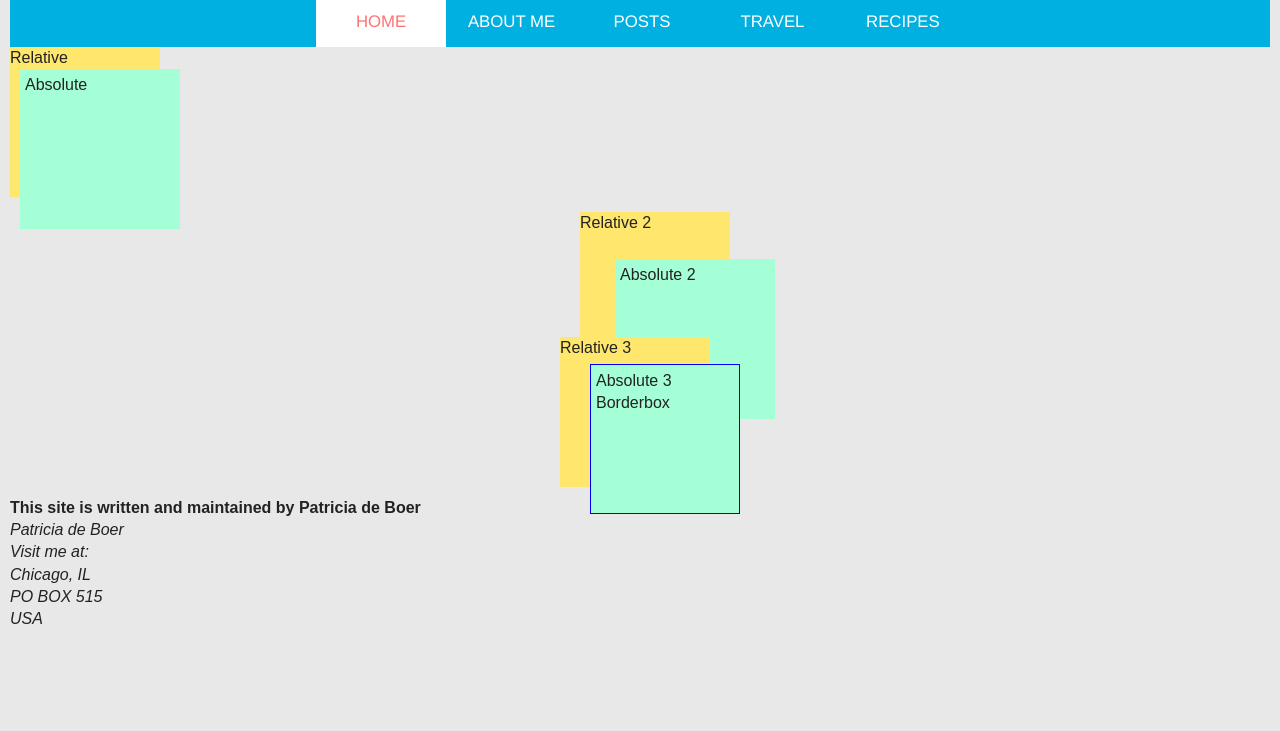
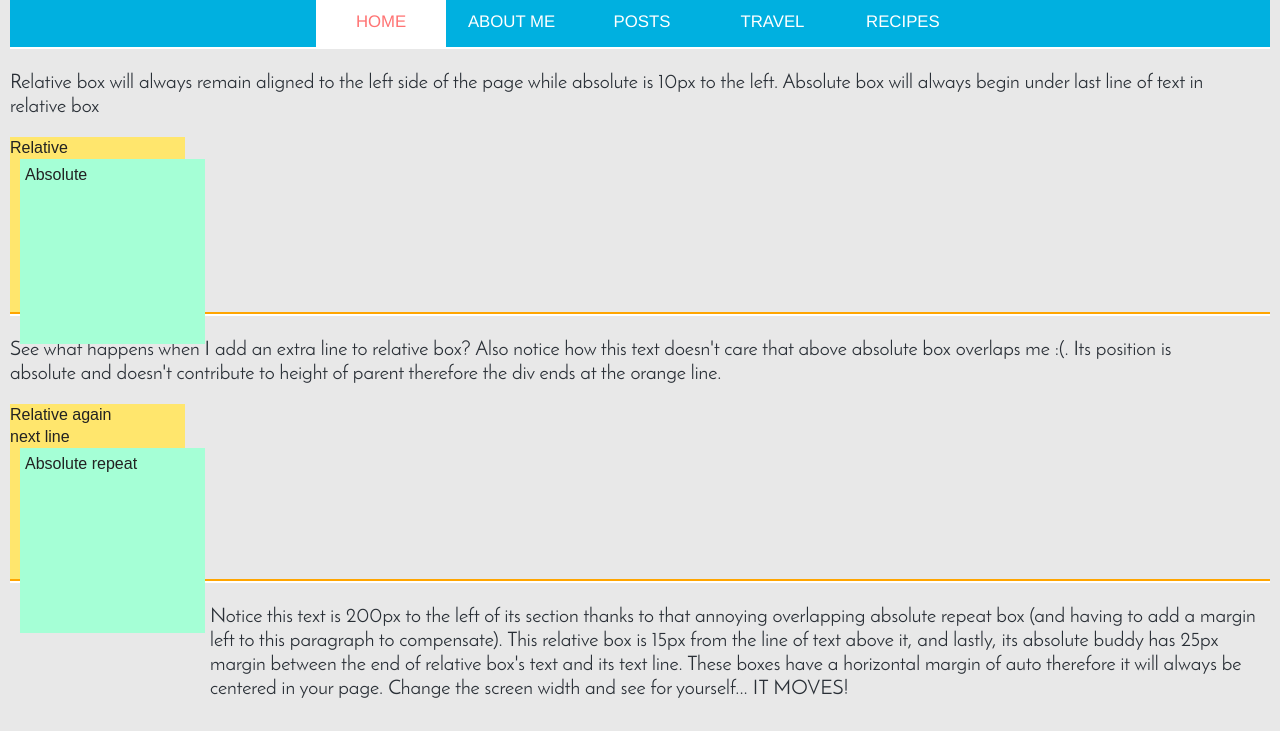
Before and after one commit to patriciadeboer/starter_website, a website: page blog_entry/AbsolutePositioning.html in a window 1280 px wide. Shown: the part 167-898 px from the top of the page. Before the commit the page ends 808 px from the top, so only its background shows below. Drawn offline with Linux system fonts and the light colour scheme; files whose address does not match are found by name.

Commit message:
editting absolute positioning blog entry

```diff
--- a/blog_entry/AbsolutePositioning.html
+++ b/blog_entry/AbsolutePositioning.html
@@ -38,16 +38,30 @@
         </nav>
 
         <main>
+            <div class="group">
+                <p> Relative box will always remain aligned to the left side of the page while absolute is 10px to the left. Absolute box will always begin under last line of text in relative box </p>
                 <div class="box relative"> Relative
                     <div class="box absolute"> Absolute </div>
                 </div>
-
+            </div>
+            <div class="group">
+                <p> See what happens when I add an extra line to relative box? Also notice how this text doesn't care that above absolute box overlaps me :(. Its position is absolute and doesn't contribute to height of parent therefore the div ends at the orange line.</p>
+                <div class="box relative"> Relative again <br> next line
+                    <div class="box absolute"> Absolute repeat</div>
+                </div>
+            </div>
+            <div class="group g2">
+                <p> Notice this text is 200px to the left of its section thanks to that annoying overlapping absolute repeat box (and having to add a margin left to this paragraph to compensate). This relative box is 15px from the line of text above it, and lastly, its absolute buddy has 25px margin between the end of relative box's text and its text line. These boxes have a horizontal margin of auto therefore it will always be centered in your page. Change the screen width and see for yourself... IT MOVES!  </p>
                 <div class="box relative r2"> Relative 2
                     <div class="box absolute a2"> Absolute 2</div>
                 </div>
+            </div>
 
+            <div class="group">
                 <div class="box relative r3"> Relative 3
                     <div class="box absolute a3"> Absolute 3 Borderbox</div>
+                </div>
+                <p> This box has a bottom positioning therefore it's position is based on it's distance from the top of this text. Also this Absolute is a borderbox and therefore it is smaller. The padding is included in the overall size and not in addition to the 175 px</p>
             </div>
         </main>
 
--- a/css/userStyles.css
+++ b/css/userStyles.css
@@ -168,8 +168,8 @@ footer {
 }
 
 .box{
-	height:150px;
-	width:150px;
+	height:175px;
+	width:175px;
 }
 
 .relative{
@@ -185,7 +185,7 @@ footer {
 }
 
 .r2{
-	margin: 0 auto;
+	margin:auto;
 	left:15px;
 	top:15px;
 }
@@ -196,7 +196,7 @@ footer {
 
 .r3{
 	left:550px;
-	bottom:10px;
+	bottom:50px;
 }
 
 .a3{
@@ -205,3 +205,16 @@ footer {
   	box-sizing:border-box; /*any padding and border included in width*/
   	border:1px blue solid;
 }
+
+.group{
+	border-top:2px white solid;
+	border-bottom: 2px orange solid;
+	width:100%;
+}
+
+.group p{
+	max-width:1200px;
+}
+.g2 p{
+	margin-left:200px;
+}
```
Lines whose indentation alone changed are shown as unchanged.
